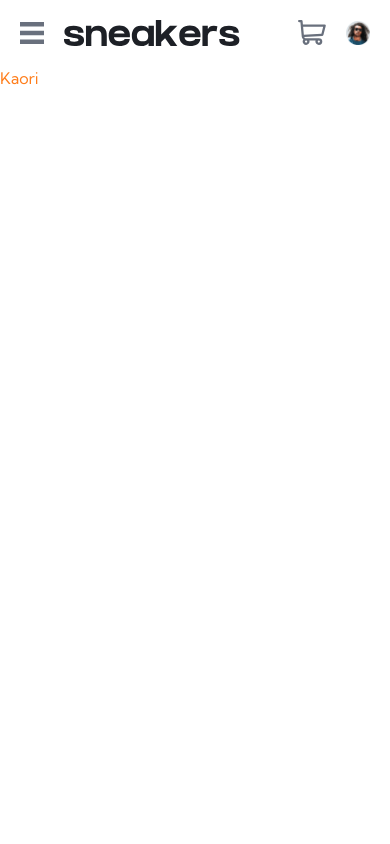
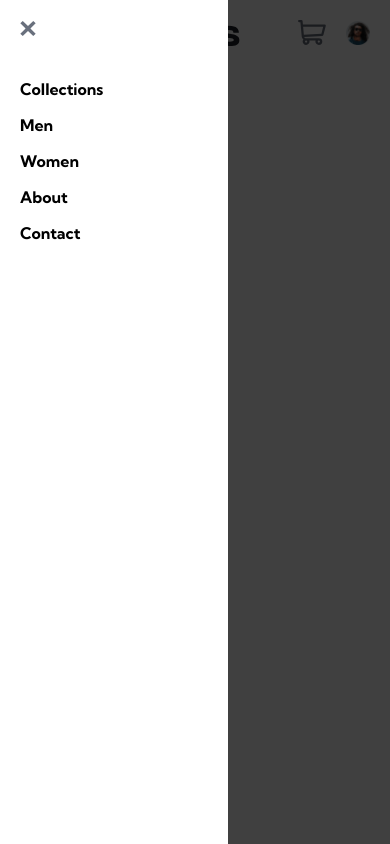
Before and after one commit to kkawakami08/e-commerce-product-page-redux, a Next.js app: page / in a window 390 px wide. Built offline with nearby package versions, Linux system fonts and the light colour scheme.

Commit message:
add hamburger menu elements

```diff
--- a/app/components/Header.jsx
+++ b/app/components/Header.jsx
@@ -4,11 +4,38 @@ import Image from "next/image";
 import menuIcon from "../../public/images/icon-menu.svg";
 import logo from "../../public/images/logo.svg";
 import cartIcon from "../../public/images/icon-cart.svg";
+import closeIcon from "../../public/images/icon-close.svg";
 import profileImage from "../../public/images/image-avatar.png";
+import Link from "next/link";
 
 export default function Header() {
   return (
-    <nav className="flex items-center justify-between p-5">
+    <nav className="relative">
+      <div className="bg-black/75 absolute h-screen w-screen z-10">
+        <div className="bg-white h-full  w-7/12 p-5 flex flex-col gap-10">
+          <div className="w-4 flex items-center justify-center">
+            <Image src={closeIcon} alt="Close icon" width={500} height={500} />
+          </div>
+          <ul className="flex flex-col gap-3">
+            <li>
+              <p className="font-bold">Collections</p>
+            </li>
+            <li>
+              <p className="font-bold">Men</p>
+            </li>
+            <li>
+              <p className="font-bold">Women</p>
+            </li>
+            <li>
+              <p className="font-bold">About</p>
+            </li>
+            <li>
+              <p className="font-bold">Contact</p>
+            </li>
+          </ul>
+        </div>
+      </div>
+      <div className="flex items-center justify-between p-5 relative">
         <div className="flex gap-5">
           <div className="w-6 flex items-center justify-center">
             <Image src={menuIcon} alt="Menu icon" width={500} height={500} />
@@ -30,6 +57,7 @@ export default function Header() {
             />
           </div>
         </div>
+      </div>
     </nav>
   );
 }
```
Lines whose indentation alone changed are shown as unchanged.
